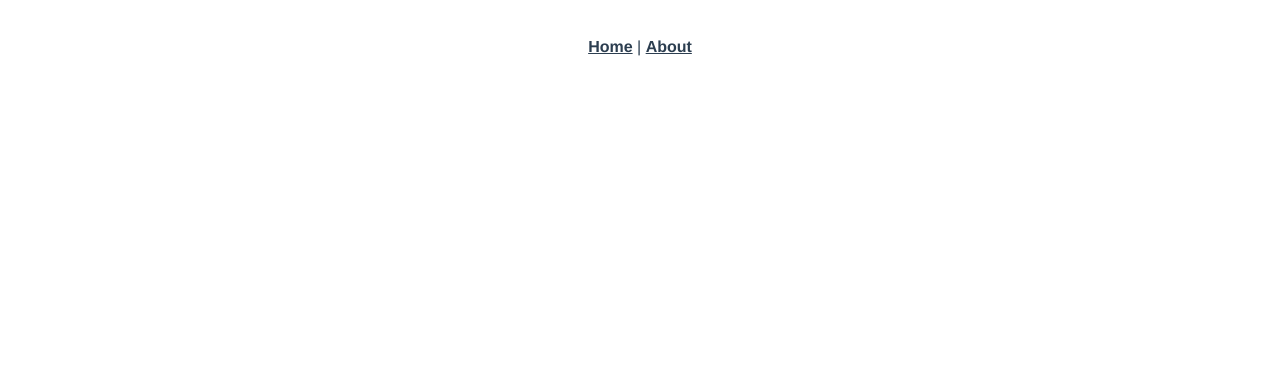
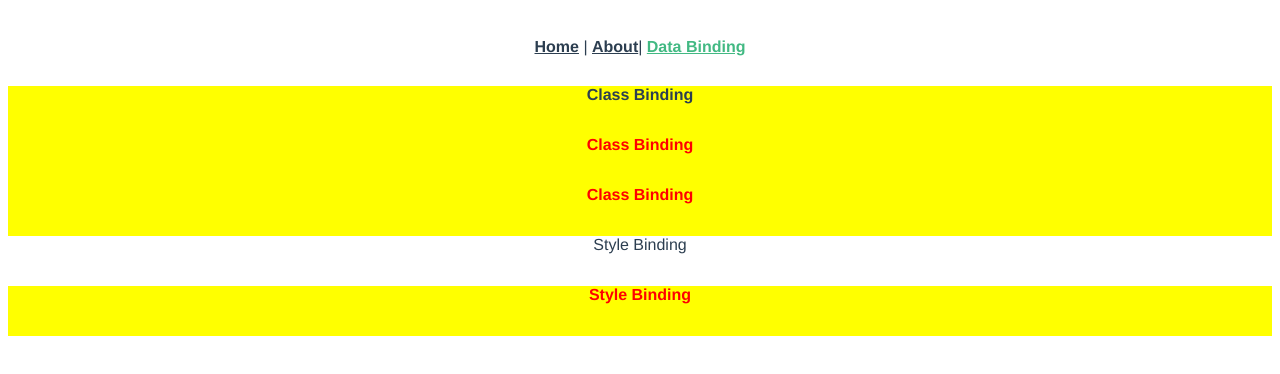
Before and after one commit to shindohyun/vue-project, a Vue app: page /dataBinding in a window 1280 px wide. Before the commit this address had no page. Shown: the top 374 px of the page. Built offline with nearby package versions, Linux system fonts and the light colour scheme.

Commit message:
데이터 바인딩 연습
Class, Style Binding 연습

```diff
--- a/src/App.vue
+++ b/src/App.vue
@@ -1,7 +1,8 @@
 <template>
   <div id="nav">
     <router-link to="/">Home</router-link> |
-    <router-link to="/about">About</router-link>
+    <router-link to="/about">About</router-link>|
+    <router-link to="/dataBinding">Data Binding</router-link>
   </div>
   <router-view/>
 </template>
--- a/src/router/index.js
+++ b/src/router/index.js
@@ -1,5 +1,6 @@
 import { createRouter, createWebHistory } from 'vue-router'
 import Home from '../views/Home.vue'
+import DataBinding from '../views/DataBinding.vue'
 
 const routes = [
   {
@@ -14,6 +15,11 @@ const routes = [
     // this generates a separate chunk (about.[hash].js) for this route
     // which is lazy-loaded when the route is visited.
     component: () => import(/* webpackChunkName: "about" */ '../views/About.vue')
+  },
+  {
+    path: '/dataBinding',
+    name: 'DataBinding',
+    component: DataBinding
   }
 ]
 
--- /dev/null
+++ b/src/views/DataBinding.vue
@@ -0,0 +1,57 @@
+<template>
+  <div
+    class="container"
+    v-bind:class="{
+      'active': isActive,
+      'text-red': hasError
+    }">Class Binding</div>
+  <div
+    class="container"
+    v-bind:class="[
+      activeClass, errorClass
+    ]">Class Binding</div>
+  <div
+    class="container"
+    v-bind:class="activeErrorClass">
+    Class Binding</div>
+  <div
+    v-bind:style="containerStyle">
+    Style Binding
+  </div>
+  <div
+    v-bind:style="[
+      containerStyle, activeStyle, errorStyle
+    ]">Style Binding</div>
+</template>
+<script>
+export default {
+  data() {
+    return {
+      isActive: true,
+      hasError: false,
+      activeClass: 'active',
+      errorClass: 'text-red',
+      activeErrorClass: 'active text-red',
+      containerStyle: {
+        width: '100%',
+        height: '50px'
+      },
+      activeStyle: 'background-color: yellow; font-weight: bold',
+      errorStyle: 'color: red;'
+    }
+  }
+}
+</script>
+<style scoped>
+.container {
+  width: 100%;
+  height: 50px;
+}
+.active {
+  background-color: yellow;
+  font-weight: bold;
+}
+.text-red {
+  color: red;
+}
+</style>
```
